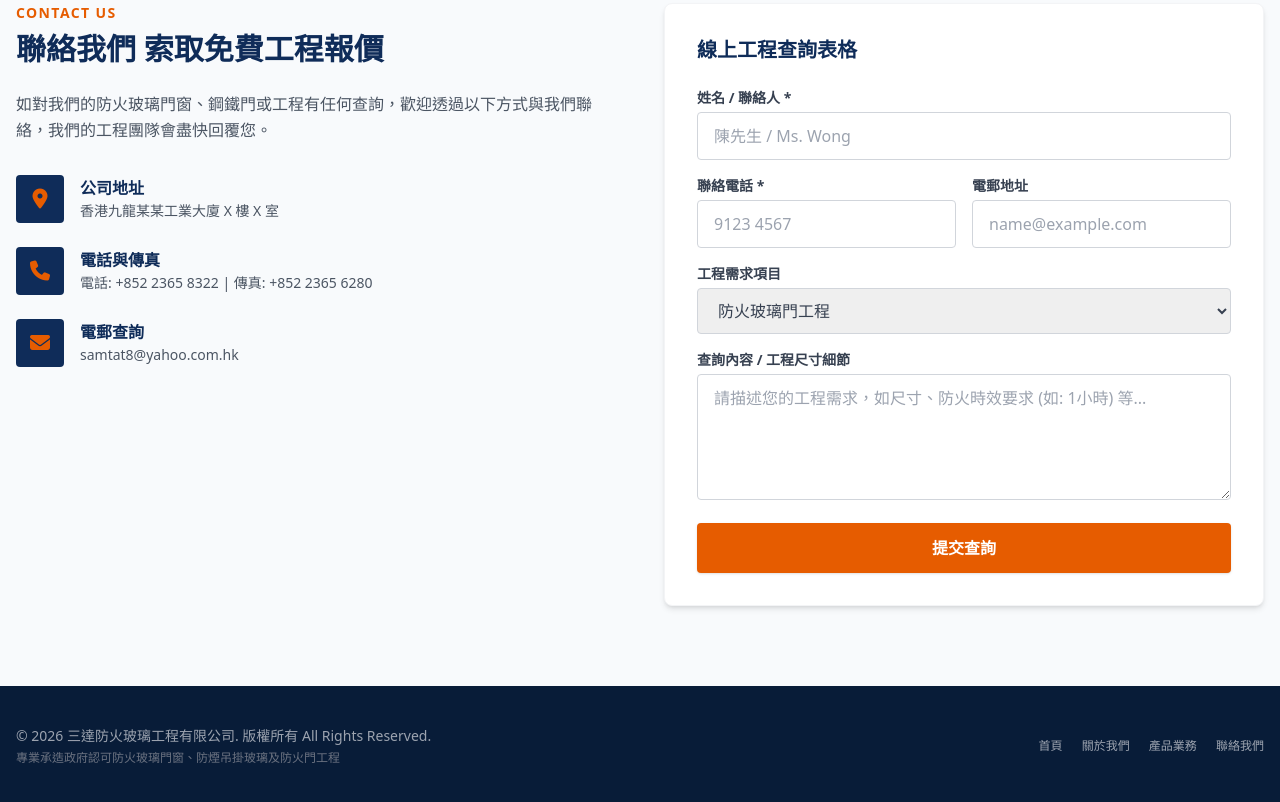
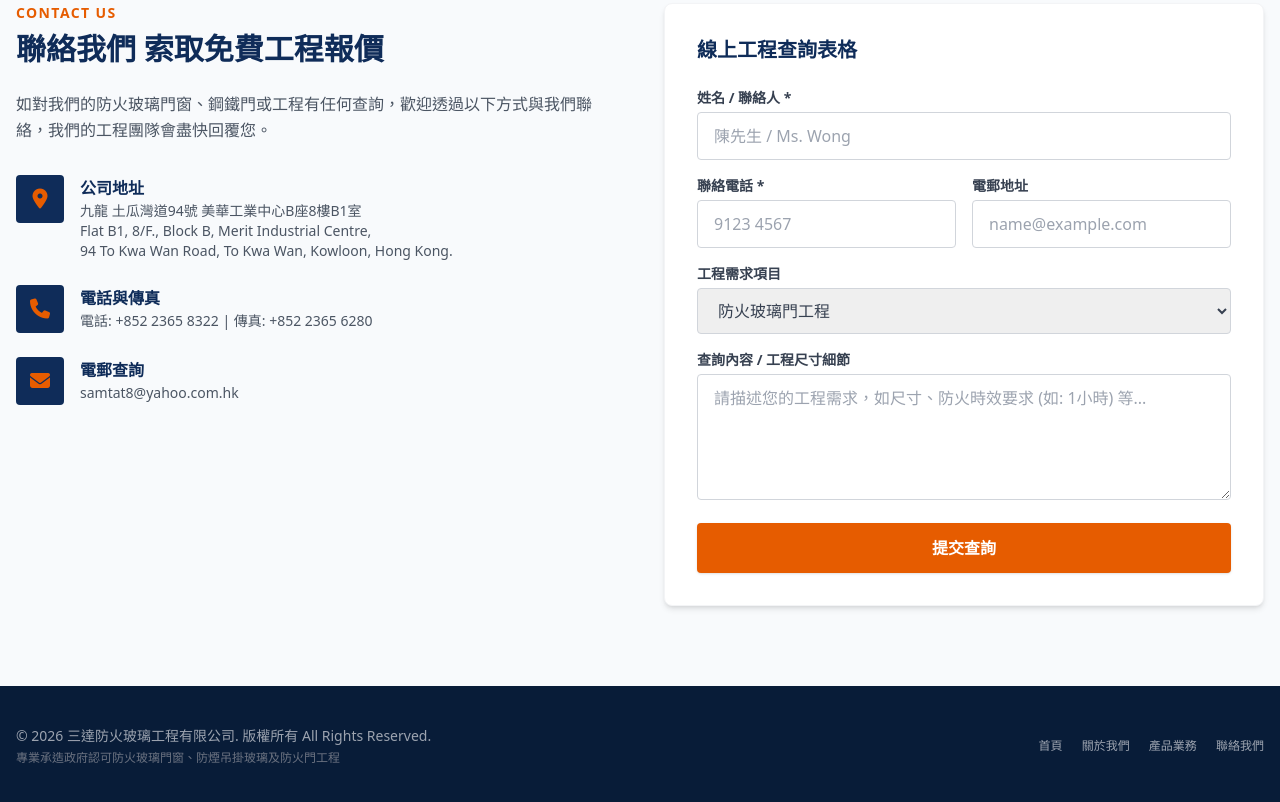
Before and after one commit to rct625759-git/rct625759.github.io, a plain HTML site: page index.html in a window 1280 px wide. Shown: the part 2664-3466 px from the top of the page. Drawn offline with nearby package versions, Linux system fonts and the light colour scheme.

Commit message:
Update index.html

```diff
--- a/index.html
+++ b/index.html
@@ -262,7 +262,9 @@
                             </div>
                             <div>
                                 <h5 class="font-bold text-brand-blue">公司地址</h5>
-                                <p class="text-gray-600 text-sm">香港九龍某某工業大廈 X 樓 X 室</p>
+                                <p class="text-gray-600 text-sm">九龍 土瓜灣道94號 美華工業中心B座8樓B1室</p>
+                                <p class="text-gray-600 text-sm">Flat B1, 8/F., Block B, Merit Industrial Centre,</p>
+                                <p class="text-gray-600 text-sm">94 To Kwa Wan Road, To Kwa Wan, Kowloon, Hong Kong.</p>
                             </div>
                         </div>
 
```
